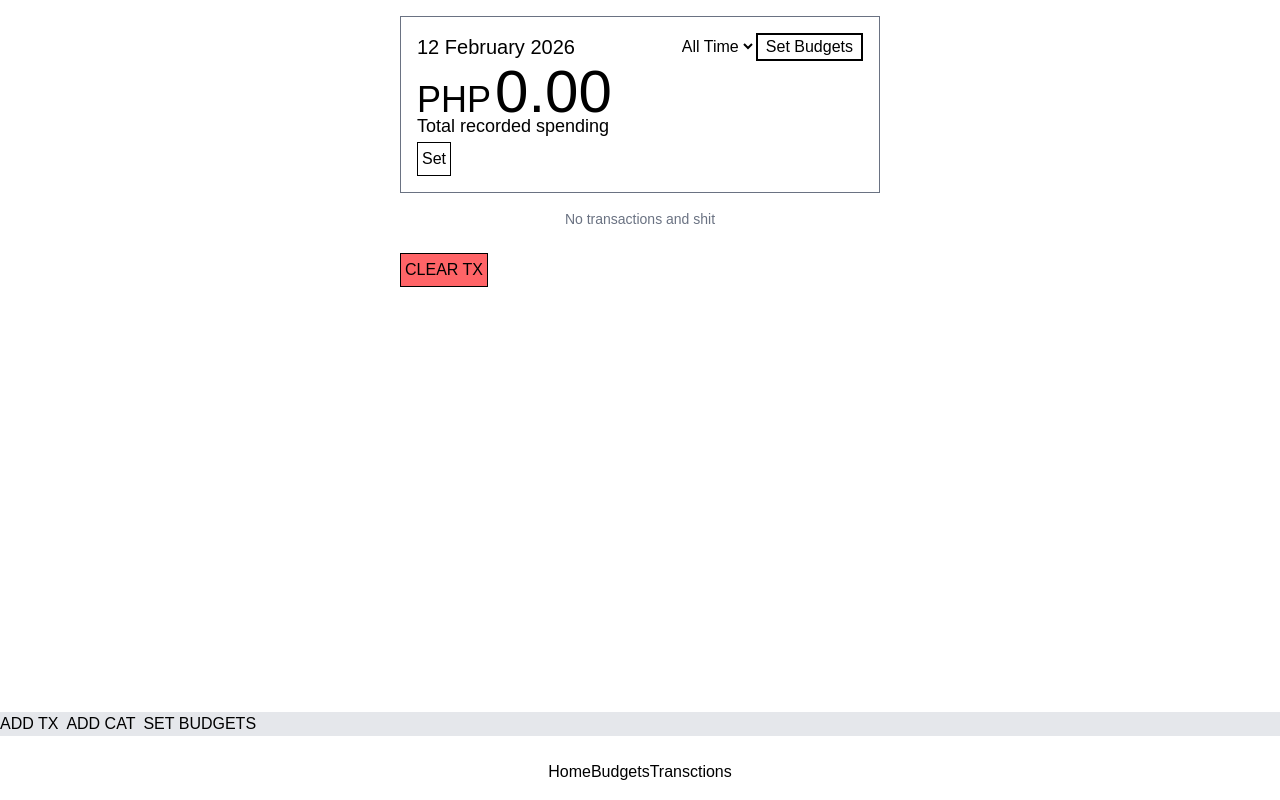
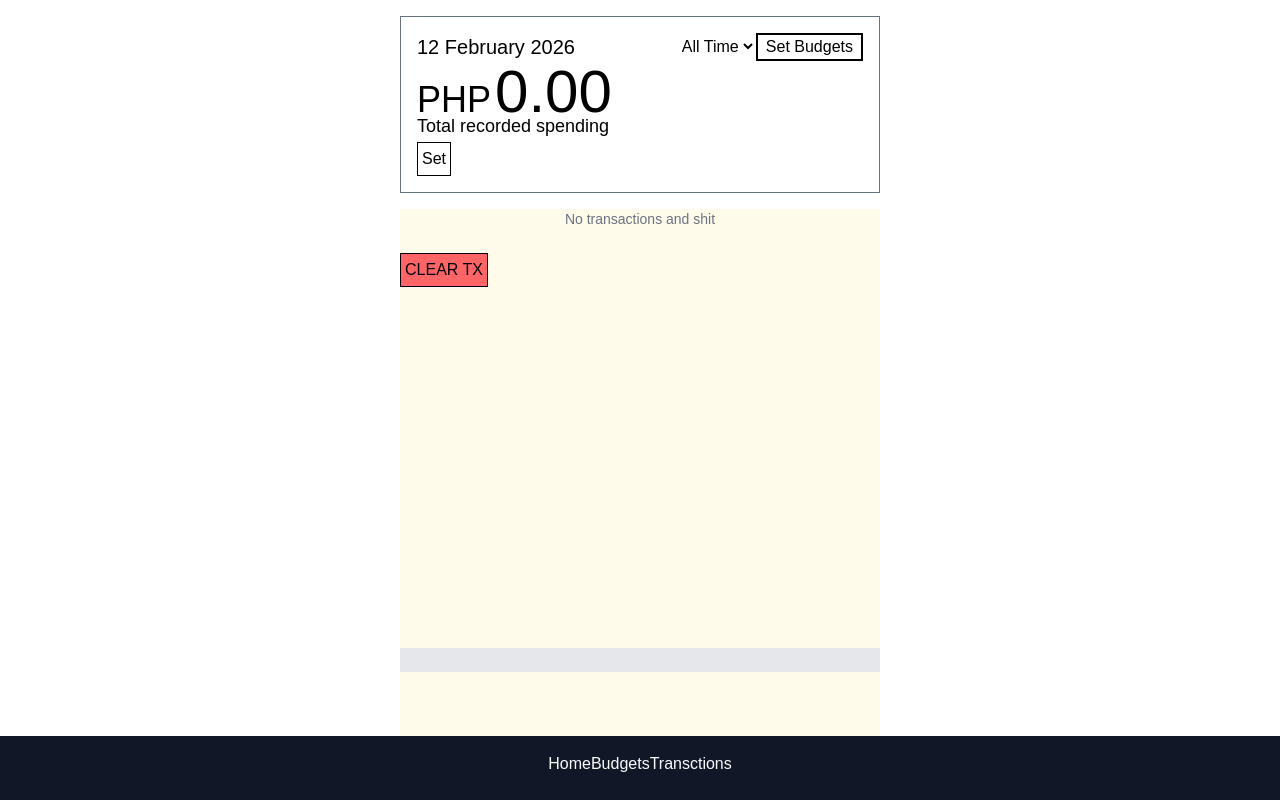
Before and after one commit to Emvil-git/wowee-ree-dough, a React (Vite) app: page / in a window 1280 px wide. Built offline with nearby package versions, Linux system fonts and the light colour scheme; a web font is replaced by a local one.

Commit message:
feat:layout I DO NOT HAVE THE ABILITY OF SPEECH

```diff
--- a/src/App.tsx
+++ b/src/App.tsx
@@ -18,13 +18,13 @@ function App() {
 
 
   return (
-    <>
-      <main className='flex flex-col items-center'>
+    <main className='h-screen flex flex-col items-center overflow-hidden'>
+      <section className='flex-1 min-h-0'>
         <AppRoutes/>
-      </main>
+      </section>
       {modalShow && <AppModal/>}
       <Navigation/>
-    </>
+    </main>
   )
 }
 
--- a/src/components/Navigation.tsx
+++ b/src/components/Navigation.tsx
@@ -2,7 +2,7 @@ import { NavLink } from "react-router"
 
 const Navigation = () => {
     return (
-        <nav className="absolute bottom-0 w-screen flex justify-center py-4">
+        <nav className=" h-16 shrink-0 w-screen flex justify-center py-4 bg-gray-900 text-gray-50">
             <div className="flex justify-center">
                 <NavLink to="/">
                 Home
--- a/src/pages/Home/Home.tsx
+++ b/src/pages/Home/Home.tsx
@@ -10,7 +10,7 @@ const Home = () => {
 
     return(
         <HomeContext value={{filterMode, setFilterMode}}>
-            <div className="relative w-screen max-w-120 flex flex-col items-center pt-4 h-screen">
+            <div className="relative w-screen max-w-120 flex flex-col items-center pt-4 h-full overflow-hidden">
                 <TopHome/>
                 <TransacHome/>
                 <HomeToolbar/>
--- a/src/pages/Home/components/TopHome.tsx
+++ b/src/pages/Home/components/TopHome.tsx
@@ -50,11 +50,13 @@ export const TopHome = () => {
                 return "This week's spending"
             case "monthly":
                 return "This month's spending"
+            case "yearly":
+                return "This year's spending"
         }
     }
 
     return (
-        <div className="w-full border border-gray-500 p-4">
+        <div className="w-full border border-gray-500 p-4 shrink-0">
             {/* TODO: FILTER TYPE SETTER */}
             {/* TODO: TOTAL SPENDING FOR FILTER TYPE */}
             <div className="w-full flex justify-between items-center">
--- a/src/pages/Home/components/TransacHome.tsx
+++ b/src/pages/Home/components/TransacHome.tsx
@@ -24,7 +24,7 @@ export const TransacHome = () => {
     const categorisedTx = useCategorisedTx(sortedTx, categories)
 
     return(
-        <div className="mt-4 w-full flex flex-col gap-2">
+        <div className="mt-4 w-full flex flex-col gap-2 flex-1 min-h-0 overflow-y-auto pb-4 bg-amber-50">
             {/* {sortedTx.map((tx) => (
                 <TransacItem key={tx.id} {...tx} canUD={true}/>
             ))} */}
```
